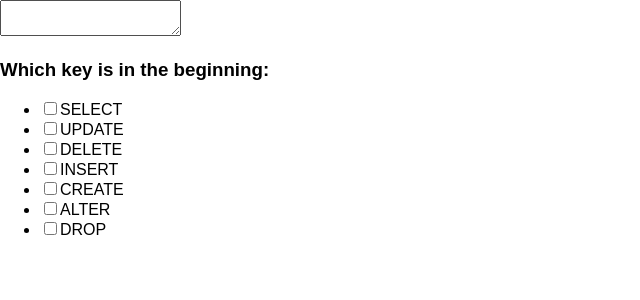
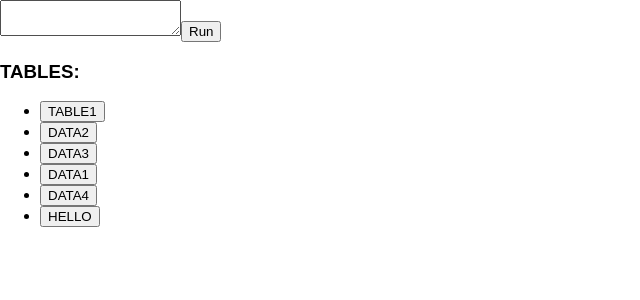
Before and after one commit to Ecleptic/sql_emulator, a React (Create React App) app: page / in a window 1280 px wide. Shown: the top 300 px of the page, without its empty margins (0-640 px from the left). Built offline with nearby package versions, Linux system fonts and the light colour scheme.

Commit message:
Buttons Work now. Typing Apparently broke again. Working on that next

```diff
--- a/src/App.js
+++ b/src/App.js
@@ -1,23 +1,29 @@
-import React, { Component } from "react"
+import React, { Component, Fragment } from 'react'
 
-import parse from "./parser"
+import MyTable from './MyTable'
+import parse from './parser'
 
-export class App extends Component {
+export default class App extends Component {
     constructor(props) {
         super(props)
         this.state = {
             tokens: {
+                CREATE: false,
+                DELETE: false,
+                DROP: false,
+                INSERT: false,
                 SELECT: false,
-                UPDATE: false,
-                DELETE: false,
-                INSERT: false,
-                CREATE: false,
-                ALTER: false,
-                DROP: false
+                UPDATE: false
             },
-            sqlInput: "",
-            sqlError: false
+            sqlInput: '',
+            sqlError: false,
+            db: {},
+            viewedInfo: {}
         }
+    }
+    componentDidMount = () => {
+        const db = parse('CREATE TABLE hello;')
+        this.setState({ db })
     }
     inputUpdate = event => {
         this.setState(prevState => {
@@ -28,20 +34,6 @@ export class App extends Component {
         let truthyToken = {
             ...this.state.tokens
         }
-        const val = parse(event.target.value)
-        if (val !== undefined) {
-            // console.log(val)
-            // console.log(truthyToken[val])
-            truthyToken[val] = !truthyToken[val]
-            this.setState({ tokens: truthyToken })
-        } else {
-            for (const i in truthyToken) {
-                truthyToken[i] = false
-            }
-            this.setState({ tokens: truthyToken })
-        }
-
-        // this.setState({ tokens: truthyToken })
     }
 
     render() {
@@ -60,26 +52,42 @@ export class App extends Component {
                         this.setState({ sqlInput: event.target.value })
                     }}
                 />
+                <button
+                    onClick={() => {
+                        const db = parse(this.state.sqlInput)
+                        this.setState({ db })
+                    }}
+                >
+                    Run
+                </button>
                 <br />
-                <h3>Which key is in the beginning: </h3>
+                <h3>TABLES:</h3>
                 <ul>
-                    {Object.keys(this.state.tokens).map(token => {
+                    {Object.keys(this.state.db).map(table => {
                         return (
-                            <li key={token}>
-                                <label>
-                                    <input
-                                        type="checkbox"
-                                        checked={this.state.tokens[token]}
-                                    />
-                                    {token}
-                                </label>
+                            <li key={table}>
+                                <button
+                                    onClick={() => {
+                                        const viewedInfo = {
+                                            data: this.state.db[table],
+                                            table
+                                        }
+                                        this.setState({ viewedInfo })
+                                    }}
+                                >
+                                    {table}
+                                </button>
                             </li>
                         )
                     })}
                 </ul>
+                {this.state.viewedInfo.table ? (
+                    <Fragment>
+                        <h4>Table Name: {this.state.viewedInfo.table}</h4>
+                        <MyTable data={this.state.viewedInfo.data} />
+                    </Fragment>
+                ) : null}
             </div>
         )
     }
 }
-
-export default App
--- /dev/null
+++ b/src/MyTable.js
@@ -0,0 +1,59 @@
+import React from 'react'
+
+const MyTable = ({ data }) => {
+    this.createHaders = () => {
+        let tableNames = []
+
+        Object.keys(data).forEach((key, index) => {
+            if (key !== 'id' && key !== 'DataTypes') {
+                // tableItems.push(data[key])
+                tableNames.push(<th key={index}>{key.toUpperCase()}</th>)
+            }
+        })
+        return tableNames
+    }
+
+    this.createTable = () => {
+        let table = []
+
+        let tableNames = []
+        let tableItems = []
+
+        Object.keys(data).forEach((key, index) => {
+            if (key !== 'id' && key !== 'DataTypes') {
+                tableItems.push(data[key])
+                tableNames.push(key)
+            }
+        })
+        console.log(tableItems)
+        if (!tableItems[0]) return null
+        // Outer loop to create parent
+        for (let i = 0; i < tableItems[0].length; i++) {
+            let children = []
+            //Inner loop to create children
+            for (let j = 0; j < tableNames.length; j++) {
+                // console.log(`Table ${tableItems[j][i]}`)
+                // children.push(<td key={j}>{`Column ${j + 1}`}</td>)
+                children.push(<td key={`${j}${i}`}>{`${tableItems[j][i]}`}</td>)
+            }
+            //Create the parent and add the children
+            table.push(<tr key={`${i}`}>{children}</tr>)
+        }
+        return table
+    }
+
+    if (data) {
+        return (
+            <table>
+                <tbody>
+                    <tr>{this.createHaders()}</tr>
+                    {this.createTable()}
+                </tbody>
+            </table>
+        )
+    } else {
+        return null
+    }
+}
+
+export default MyTable
--- a/src/parser.js
+++ b/src/parser.js
@@ -1,103 +1,324 @@
-const testInput1 = "select * from data1"
-const testInput2 = "select users from data1"
-let db = {}
-const idealData = {
-    tablesList: [
-        {
-            id: 1,
-            name: "data1",
-            users: ["Cameron", "Green", "Stian", "Bing", "Doctor", "Keith"]
-        },
-        { id: 2, name: "data2" },
-        { id: 3, name: "data3" },
-        { id: 4, name: "data4" }
-    ]
+const testInput1 = 'select * from DATA1'
+const testInput2 = 'select users from DATA1'
+const testInput3 = 'select users, places from TABLE1'
+const updateInput1 =
+    "UPDATE TABLE1 SET users = 'Alfred Schmidt', places = 'Frankfurt' WHERE id = 1;"
+const updateInput2 =
+    "UPDATE TABLE1 SET users = 'bobby', places = 'taiwan' WHERE places = Seoul;"
+
+const deleteInput1 = "DELETE FROM DATA1 WHERE users = 'Doctor';"
+const deleteInput2 = "DELETE FROM DATA1 WHERE users = 'Cameron';"
+
+const createInput1 =
+    'CREATE TABLE Persons (PersonID int, LastName varchar(255), FirstName varchar(255), Address varchar(255), City varchar(255) );'
+
+let db = {
+    TABLE1: {
+        id: 1,
+        users: ['Cameron', 'Green', 'Stian', 'Bing', 'Doctor', 'Keith'],
+        places: ['Boston', 'Dallas', 'New York', 'Seoul', 'Shanghai', 'Tokyo'],
+        DataTypes: { users: 'STRING', places: 'STRING' }
+    },
+    DATA2: { id: 2, DataTypes: {} },
+    DATA3: { id: 3, DataTypes: {} },
+    DATA1: {
+        id: 5,
+        users: [
+            'Cameron',
+            'Green',
+            'Stian',
+            'Cronje',
+            'Bing',
+            'Doctor',
+            'Keith'
+        ],
+        DataTypes: {}
+    },
+    DATA4: { id: 4 }
 }
+
 const tokenList = [
-    "SELECT",
-    "UPDATE",
-    "DELETE",
-    "INSERT",
-    "CREATE",
-    "ALTER",
-    "CREATE",
-    "ALTER",
-    "DROP",
-    "CREATE",
-    "DROP"
+    'ALTER',
+    'CREATE',
+    'DELETE',
+    'DROP',
+    'INSERT',
+    'SELECT',
+    'UPDATE'
 ]
-// stuff = [
-//     "SELECT",
-//     "FROM",
-//     "DELETE FROM",
-//     "INSERT INTO",
-//     "UPDATE",
-//     "JOIN",
-//     "LEFT JOIN",
-//     "RIGHT JOIN",
-//     "INNER JOIN",
-//     "ORDER BY",
-//     "GROUP BY",
-//     "HAVING",
-//     "WHERE",
-//     "LIMIT",
-//     "VALUES",
-//     "SET"
-// ]
+const KEYWORDS = [
+    'ALTER',
+    'DELETE FROM',
+    'FROM',
+    'GROUP BY',
+    'HAVING',
+    'INNER JOIN',
+    'INSERT INTO',
+    'JOIN',
+    'LEFT JOIN',
+    'LIMIT',
+    'ORDER BY',
+    'RIGHT JOIN',
+    'SELECT',
+    'SET',
+    'UPDATE',
+    'VALUES',
+    'WHERE'
+]
 
-// export default function parse(input) {
-//     const query = input.toLowerCase().split(" ")
-//     if (tokenList.includes(query[0].toUpperCase())) {
-//         return query[0].toUpperCase()
-//     }
-// }
-// parse(testInput)
+export default function parse(input) {
+    // only parse the first command for now.
+    const firstInput = input.split(';')
+    const query = firstInput[0].split(' ').filter(val => val)
 
-function a(input) {
-    // only parse the first command for now.
-    const firstInput = input.toUpperCase().split(";")
-    const query = firstInput[0].split(" ")
-    console.log("QUERY:", query)
-    if (tokenList.includes(query[0]))
+    console.log(
+        '%cQuery:',
+        'background: #222; color: #deaeae; font-size:1rem;',
+        query
+    )
+    if (tokenList.includes(query[0].toUpperCase())) {
+        console.log('First Word:', query[0].toUpperCase())
         switch (query[0].toUpperCase()) {
-            case "SELECT":
-                // console.log("SELECT!!!")
+            case 'CREATE':
+                createTable(query)
+                break
+            case 'DELETE':
+                deleteTable(query)
+                break
+            case 'DROP':
+                dropTable(query)
+                break
+            case 'SELECT':
                 getTable(query)
                 break
+            case 'TRUNCATE':
+                truncateTable(query)
+                break
+            case 'UPDATE':
+                updateTable(query)
+                break
             default:
-                console.log("not select")
+                console.error('not select')
+                break
         }
+    }
+    return db
+}
+function deleteTable(query) {
+    // DELETE FROM `TABLENAME` WHERE `CONDITION`;
+    const tableName = getTableName(query)
+    const wherePlace = query.indexOf('WHERE')
+    const sliced = query.slice(3, wherePlace).join(' ')
+
+    const whereToSlice = query.slice(wherePlace + 1).join(' ')
+    const whereToSliceColumnName = whereToSlice.split('=')[0].trim()
+
+    // Assuming a number
+    let whereToSlicePlace = db[tableName][whereToSliceColumnName].indexOf(
+        whereToSlice
+            .split('=')[1]
+            .replace(/'/gm, '')
+            .trim()
+    )
+
+    db[tableName][whereToSliceColumnName].splice(whereToSlicePlace, 1)
+
+    console.log(
+        '%cDB Now:',
+        'background: #222; color: #bada55; font-size:1.5rem;',
+        db
+    )
+}
+function dropTable(query) {
+    // DROP TABLE  `TABLENAME`;
+    if (query[1].toUpperCase() !== 'TABLE') {
+        throw 'error'
+    }
+
+    delete db[query[2]]
+    console.log(
+        '%cDB Now:',
+        'background: #222; color: #bada55; font-size:1.5rem;',
+        db
+    )
+}
+function truncateTable(query) {
+    // TRUNCATE TABLE  `TABLENAME`;
+    if (query[1].toUpperCase() !== 'TABLE') {
+        throw 'error'
+    }
+
+    db[query[2]] = {}
+    console.log(
+        '%cDB Now:',
+        'background: #222; color: #bada55; font-size:1.5rem;',
+        db
+    )
+}
+function getTable(query) {
+    const final = query
+        .join(' ')
+        .toUpperCase()
+        .split(' ')
+        .indexOf('FROM')
+
+    const currentTable = query[final + 1]
+    let table = {}
+    console.log(final)
+    if (final < 2) {
+        console.error('error, final < 2')
+        return 'error'
+    } else {
+        // get all of the Table Data:
+
+        if (db[currentTable.toUpperCase()] !== null) {
+            table = db[currentTable.toUpperCase()]
+        }
+        if (query[1] === '*') {
+            let returnedTable = {}
+            // parse out ID in return
+            for (let tuple in table) {
+                // console.log(tuple)
+                if (table.hasOwnProperty(tuple) && tuple !== 'id') {
+                    returnedTable[tuple] = table[tuple]
+                }
+            }
+
+            console.log(
+                '%cDB Now:',
+                'background: #222; color: #bada55; font-size:1.5rem;',
+                db
+            )
+            return returnedTable
+        } else {
+            let dataQueue = {}
+            for (let i = 1; i < final; i++) {
+                query[i] = query[i].replace(/[^\w\\\-]+/g, '')
+                if (table[query[i].toLowerCase()] === null) {
+                    console.error('error')
+                    return 'error'
+                } else {
+                    dataQueue[query[i]] = table[query[i].toLowerCase()]
+                }
+            }
+            console.log(
+                '%cDB Now:',
+                'background: #222; color: #bada55; font-size:1.5rem;',
+                db
+            )
+            return dataQueue
+        }
+        console.log(
+            '%cDB Now:',
+            'background: #222; color: #bada55; font-size:1.5rem;',
+            db
+        )
+    }
 }
 
-function getTable(query) {
-    const final = query.indexOf("FROM")
-    const currentTable = final + 1
-    let table = console.log(final)
-    if (final < 2) {
-        console.error("error")
-        return "error"
-    } else {
-        // get all of the Table Data:
-        table = idealData.tablesList.filter(arr => {
-            return arr.name.toUpperCase() === query[currentTable]
-        })
-    }
-    if (query[1] === "*") {
-        console.log("return *:", ...table)
-        return table[0]
-    } else {
-        console.log("else")
-        let dataQueue = []
-        for (let i = 1; i < final; i++) {
-            console.log("returning:",query[i].toLowerCase())
-            dataQueue.push(table[0][query[i].toLowerCase()])
-        }
-        console.log(...dataQueue)
-    }
-}
 function getTableInfo(item, table) {
     return table.item
 }
+function getTableName(query) {
+    const fromPlace = query
+        .join(' ')
+        .toUpperCase()
+        .split(' ')
+        .indexOf('FROM')
+    const tableName = fromPlace !== -1 ? query[fromPlace + 1] : query[1]
+    return tableName
+}
+function createTable(query) {
+    if (query[1].toUpperCase() !== 'TABLE') {
+        return null
+        // createDB(query)
+    }
+    const prompt = `
+    CREATE TABLE Persons (
+        PersonID int,
+        LastName varchar(255),
+        FirstName varchar(255),
+        Address varchar(255),
+        City varchar(255)
+    );
+`
+    const name = query[2].toUpperCase()
 
-a(testInput1)
-a(testInput2)
+    // const name = newTableName.toUpperCase()
+    if (!db[name]) {
+        db[name] = {}
+        db[name].id = Object.keys(db).length
+        db[name].DataTypes = {}
+    } else {
+        console.error("Can't create.")
+    }
+    if (query.length < 4) {
+        return
+    }
+    const dataTypesToAdd = query
+        .slice(3)
+        .join(' ')
+        .split(',')
+
+    // remove leading and trailing parenthesis.
+    dataTypesToAdd[0] = dataTypesToAdd[0].slice(1)
+    dataTypesToAdd[dataTypesToAdd.length - 1] = dataTypesToAdd[
+        dataTypesToAdd.length - 1
+    ].slice(0, -1)
+
+    // console.log('dataTypesToAdd', dataTypesToAdd)
+
+    dataTypesToAdd.forEach(element => {
+        const values = element.split(' ').filter(val => val)
+        const dataParam = values[0]
+        const type = values[1]
+
+        db[name]['DataTypes'][dataParam] = type
+        db[name][dataParam] = []
+    })
+
+    console.log(
+        '%cDB Now:',
+        'background: #222; color: #bada55; font-size:1.5rem;',
+        db
+    )
+}
+function updateTable(query) {
+    // "UPDATE TABLE1 SET users = 'Alfred Schmidt', places = 'Frankfurt' WHERE id = 1;"
+    // console.log('update', query)
+    const tableName = getTableName(query)
+    const wherePlace = query.indexOf('WHERE')
+    const sliced = query.slice(3, wherePlace).join(' ')
+
+    const whereToSlice = query.slice(wherePlace + 1).join(' ')
+    const whereToSliceColumnName = whereToSlice.split('=')[0].trim()
+
+    // Assuming a number
+    let whereToSlicePlace = whereToSlice
+        .split('=')[1]
+        .replace(/'/gm, '')
+        .trim()
+
+    sliced.split(',').forEach(element => {
+        const column = element
+            .split('=')[0]
+            .trim()
+            .toLowerCase()
+        const replacement = element
+            .split('=')[1]
+            .replace(/'/gm, '')
+            .trim()
+        if (isNaN(whereToSlicePlace)) {
+            whereToSlicePlace = db[tableName][whereToSliceColumnName].indexOf(
+                whereToSlicePlace
+            )
+        }
+        db[tableName][column][whereToSlicePlace] = replacement
+    })
+
+    console.log(
+        '%cDB Now:',
+        'background: #222; color: #bada55; font-size:1.5rem;',
+        db
+    )
+}
```
